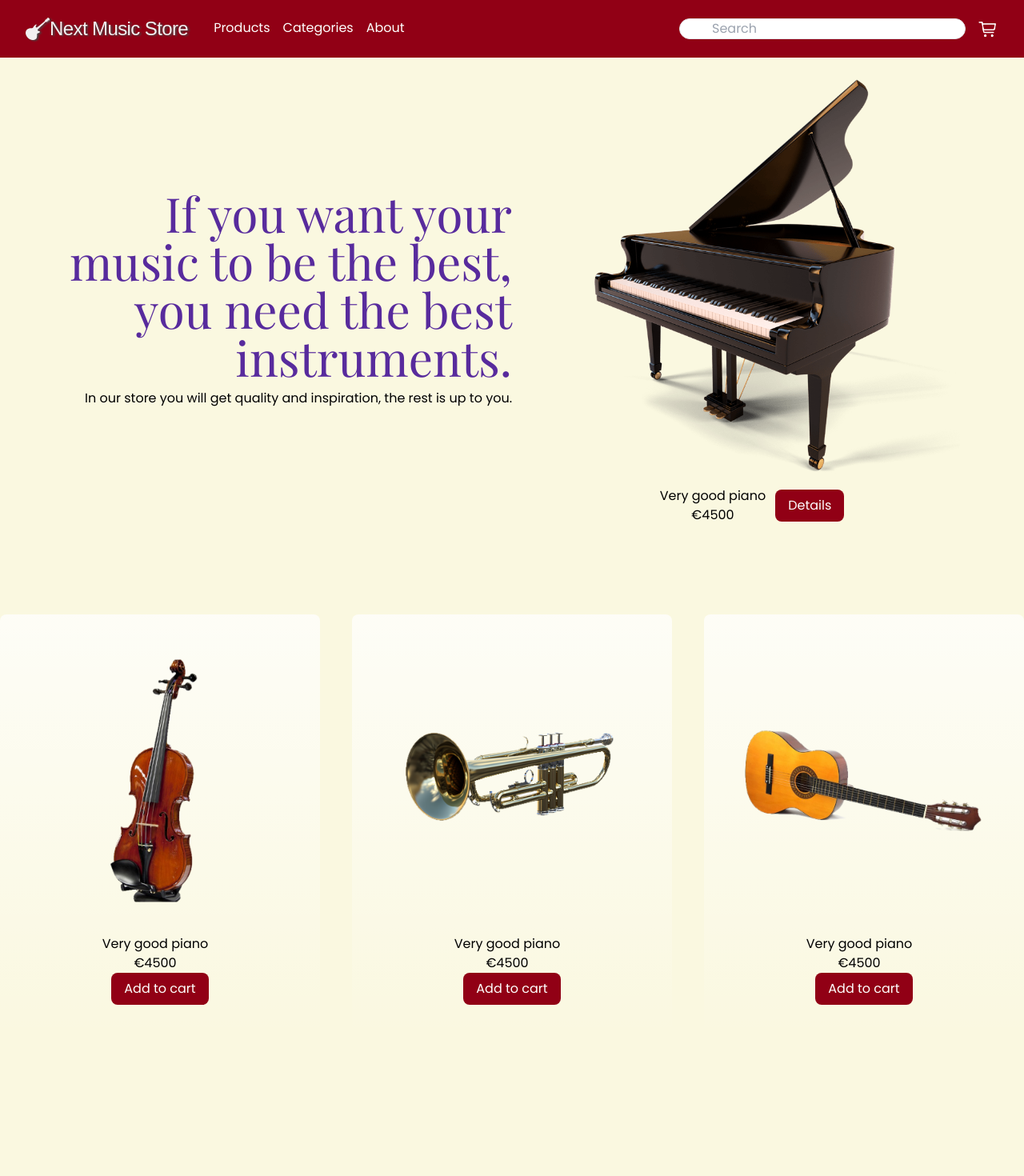
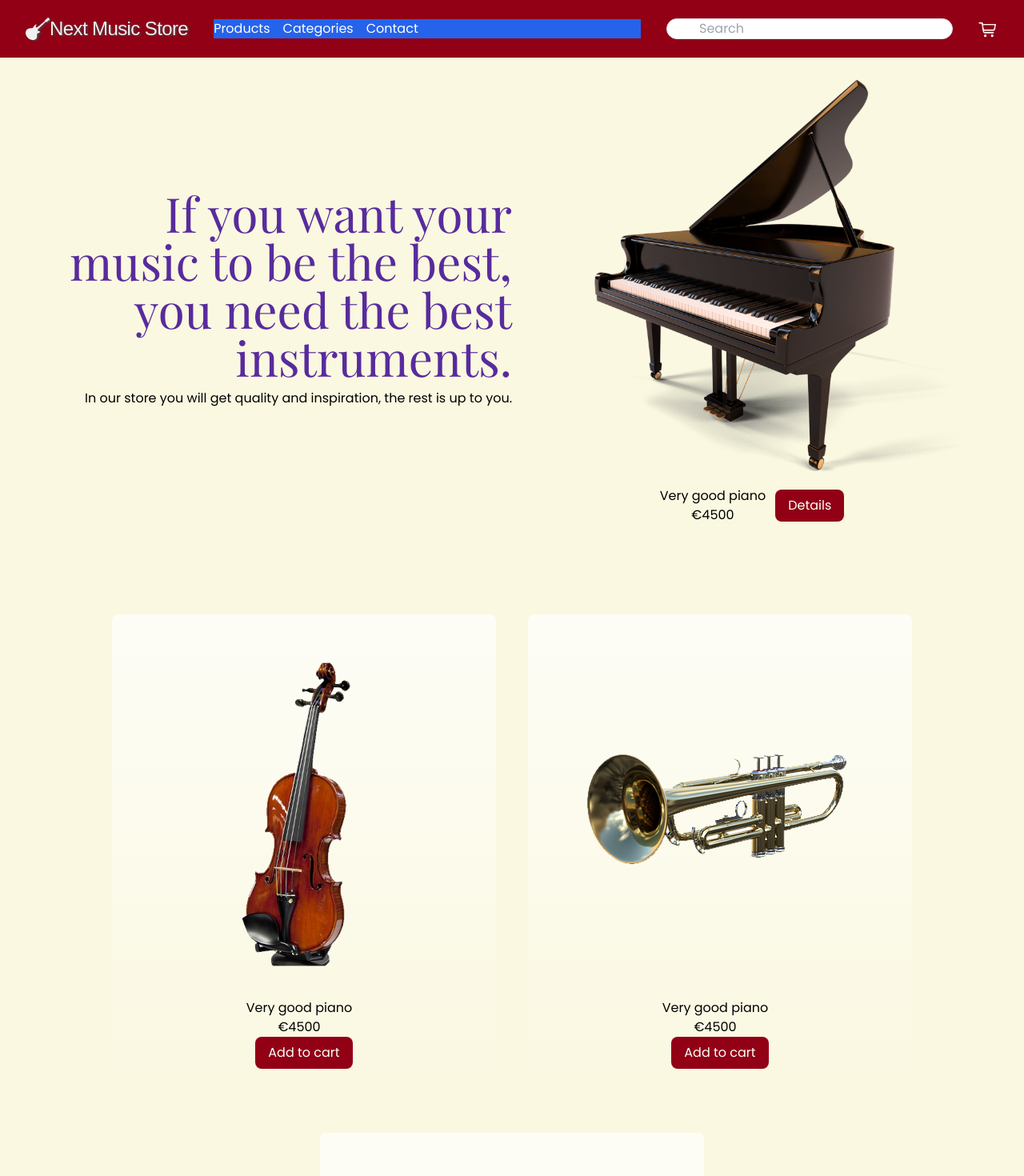
Before and after one commit to GrzegorzWirtek/next-music-store, a Next.js app: page / in a window 1280 px wide. Shown: the top 1470 px of the page at 80% size. Built offline with nearby package versions, Linux system fonts and the light colour scheme; a web font is replaced by a local one.

Commit message:
create responsive nav using css and custom hook

```diff
--- /dev/null
+++ b/app/components/Cart.tsx
@@ -0,0 +1,14 @@
+import Image from 'next/image';
+import cart from '@/public/shopping-cart.png';
+
+export default function Cart() {
+	return (
+		<Image
+			className='cursor-pointer transition-hover duration-200 md:hover:drop-shadow-hover'
+			alt='Shopping cart'
+			src={cart}
+			width={25}
+			height={25}
+		/>
+	);
+}
--- a/app/components/HomeHeader.tsx
+++ b/app/components/HomeHeader.tsx
@@ -24,7 +24,11 @@ export default function HomeHeader() {
 			</div>
 
 			<div className='flex flex-wrap basis-1/2 justify-center items-center px-10 py-4'>
-				<Image alt='piano' src={piano} objectFit='contain' />
+				<Image
+					className='w-auto h-auto object-contain'
+					alt='piano'
+					src={piano}
+				/>
 				<div className='text-center mr-3'>
 					<p>Very good piano</p>
 					<p>&#8364;4500</p>
--- a/app/components/HomeProducts.tsx
+++ b/app/components/HomeProducts.tsx
@@ -9,10 +9,9 @@ export default function HomeProducts() {
 		<section className='flex flex-wrap gap-10 justify-center mt-24 mb-60'>
 			<div className='flex flex-col items-center pb-10 bg-gradient-to-b from-[var(--white-transparent)] to-transparent rounded-lg transition-hover duration-200 hover:shadow-hover'>
 				<Image
-					className='transition-hover ease-in-out duration-500 hover:scale-105 cursor-pointer p-10'
+					className='h-auto w-auto object-contain transition-hover ease-in-out duration-500 hover:scale-105 cursor-pointer p-10'
 					alt='a'
 					src={img2}
-					objectFit='contain'
 				/>
 				<div className='text-center mr-3'>
 					<p>Very good piano</p>
@@ -22,10 +21,9 @@ export default function HomeProducts() {
 			</div>
 			<div className='flex flex-col items-center pb-10 bg-gradient-to-b from-[var(--white-transparent)] to-transparent rounded-lg transition-hover duration-200 hover:shadow-hover'>
 				<Image
-					className='transition-hover ease-in-out duration-500 hover:scale-105 cursor-pointer p-10'
+					className='h-auto w-auto object-contain transition-hover ease-in-out duration-500 hover:scale-105 cursor-pointer p-10'
 					alt='a'
 					src={img1}
-					objectFit='contain'
 				/>
 				<div className='text-center mr-3'>
 					<p>Very good piano</p>
@@ -35,10 +33,9 @@ export default function HomeProducts() {
 			</div>
 			<div className='flex flex-col items-center pb-10 bg-gradient-to-b from-[var(--white-transparent)] to-transparent rounded-lg transition-hover duration-200 hover:shadow-hover'>
 				<Image
-					className='transition-hover ease-in-out duration-500 hover:scale-105 cursor-pointer p-10'
+					className='h-auto w-auto object-contain transition-hover ease-in-out duration-500 hover:scale-105 cursor-pointer p-10'
 					alt='a'
 					src={img3}
-					objectFit='contain'
 				/>
 				<div className='text-center mr-3'>
 					<p>Very good piano</p>
--- /dev/null
+++ b/app/components/Search.tsx
@@ -0,0 +1,9 @@
+export default function Search() {
+	return (
+		<input
+			type='search'
+			className='pl-10 border rounded-full outline-none transition-focus duration-100 focus:drop-shadow-hover'
+			placeholder='Search'
+			required></input>
+	);
+}
--- a/app/components/header.tsx
+++ b/app/components/header.tsx
@@ -1,11 +1,15 @@
+import Cart from './Cart';
 import Logo from './Logo';
 import Nav from './Nav';
+import Search from './Search';
 
 export default function Header() {
 	return (
 		<header className='sticky z-10 top-0 left-0 w-full basis-full flex flex-wrap items-center gap-8 px-8 py-5 bg-[var(--red)]'>
 			<Logo />
 			<Nav />
+			<Search />
+			<Cart />
 		</header>
 	);
 }
--- a/app/components/nav.tsx
+++ b/app/components/nav.tsx
@@ -1,38 +1,42 @@
-import Image from 'next/image';
+'use client';
+
 import Link from 'next/link';
-import cart from '@/public/shopping-cart.png';
+import { useEffect, useState } from 'react';
+import useResize from '@/utils/useResize';
+
+const HAM_ITEMS = Array(3).fill(null);
+const NAV_ITEMS = ['Products', 'Categories', 'Contact'];
 
 export default function Nav() {
+	const [mobileNavActive, setMobileNavActive] = useState(false);
+	const isDesktopSize = useResize();
+	useEffect(() => {
+		setMobileNavActive(isDesktopSize);
+	}, [isDesktopSize]);
+
 	return (
-		<nav className='flex flex-wrap grow gap-4'>
-			<Link
-				href={'/products'}
-				className='text-white transition-hover duration-200 hover:drop-shadow-hover'>
-				Products
-			</Link>
-			<Link
-				href={'/categories'}
-				className='text-white transition-hover duration-200 hover:drop-shadow-hover'>
-				Categories
-			</Link>
-			<Link
-				href={'/about'}
-				className='text-white transition-hover duration-200 hover:drop-shadow-hover'>
-				About
-			</Link>
-			<input
-				type='search'
-				className='pl-10 ml-auto justify-self-end border rounded-full outline-none transition-focus duration-100 focus:drop-shadow-hover'
-				placeholder='Search'
-				required></input>
-
-			<Image
-				className='cursor-pointer transition-hover duration-200 hover:drop-shadow-hover'
-				alt='Shopping cart'
-				src={cart}
-				width={25}
-				height={25}
-			/>
+		<nav className='grow'>
+			<div
+				className='flex md:hidden w-8 h-5 flex-col justify-between cursor-pointer'
+				onClick={() => setMobileNavActive((prev) => !prev)}>
+				{HAM_ITEMS.map((_, index) => (
+					<div key={index} className='h-0.5 w-full rounded-3xl bg-white'></div>
+				))}
+			</div>
+			<ul
+				className={`absolute md:static top-[150px] -left-full w-full md:-translate-x-0 md:transition-none transition-transform  md:duration-0 md:w-auto bg-blue-600 flex flex-col md:flex-row md:flex-wrap gap-4 ${
+					mobileNavActive ? 'translate-x-full' : 'null'
+				}`}>
+				{NAV_ITEMS.map((item) => (
+					<li key={item}>
+						<Link
+							href={`/${item.toLocaleLowerCase()}`}
+							className='text-white transition-hover duration-200 md:hover:drop-shadow-hover'>
+							{item}
+						</Link>
+					</li>
+				))}
+			</ul>
 		</nav>
 	);
 }
--- /dev/null
+++ b/utils/useResize.ts
@@ -0,0 +1,16 @@
+import { useState, useEffect } from 'react';
+
+const useResize = () => {
+	const [matches, setMatches] = useState(false);
+
+	useEffect(() => {
+		const media = window.matchMedia('(min-width: 768px)');
+		const listener = () => setMatches(media.matches);
+		window.addEventListener('resize', listener);
+		return () => window.removeEventListener('resize', listener);
+	}, [matches]);
+
+	return matches;
+};
+
+export default useResize;
```
